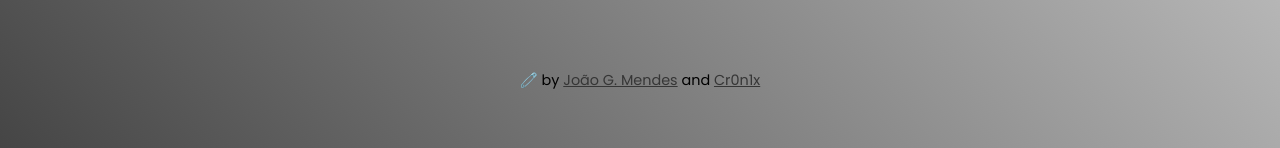
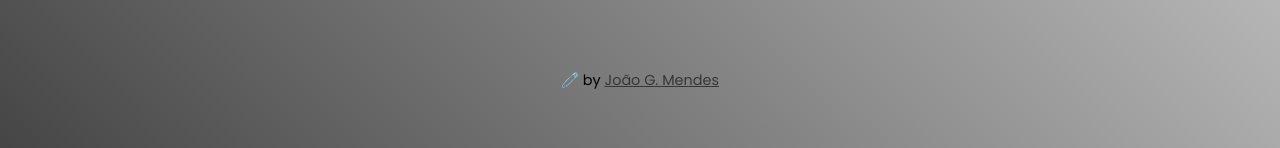
Before and after one commit to joaoguilhermemendes/StopwatchAPP, a plain HTML site: page index.html in a window 1280 px wide. Shown: the part 649-797 px from the top of the page. Drawn offline with Linux system fonts and the light colour scheme; a web font is replaced by a local one.

Commit message:
Update index.html

```diff
--- a/index.html
+++ b/index.html
@@ -50,7 +50,7 @@
     <script src="script.js"></script>
 
     <footer>
-        <p>🧷 by <a href="https://www.github.com/joaoguilhermemendes" target="_blank">João G. Mendes</a> and <a href="https://www.github.com/cr0n1xScript" target="_blank">Cr0n1x</a></p>
+        <p>🧷 by <a href="https://www.github.com/joaoguilhermemendes" target="_blank">João G. Mendes</a></p>
     </footer>
 </body>
 </html>
```
